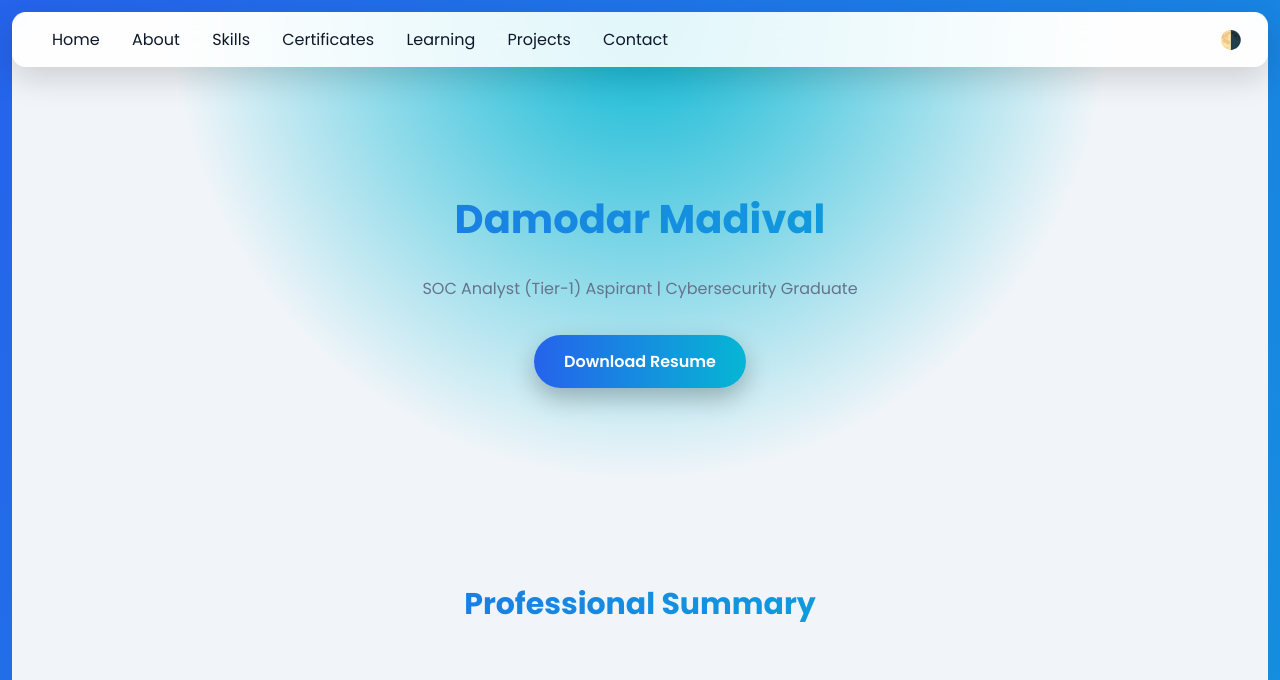
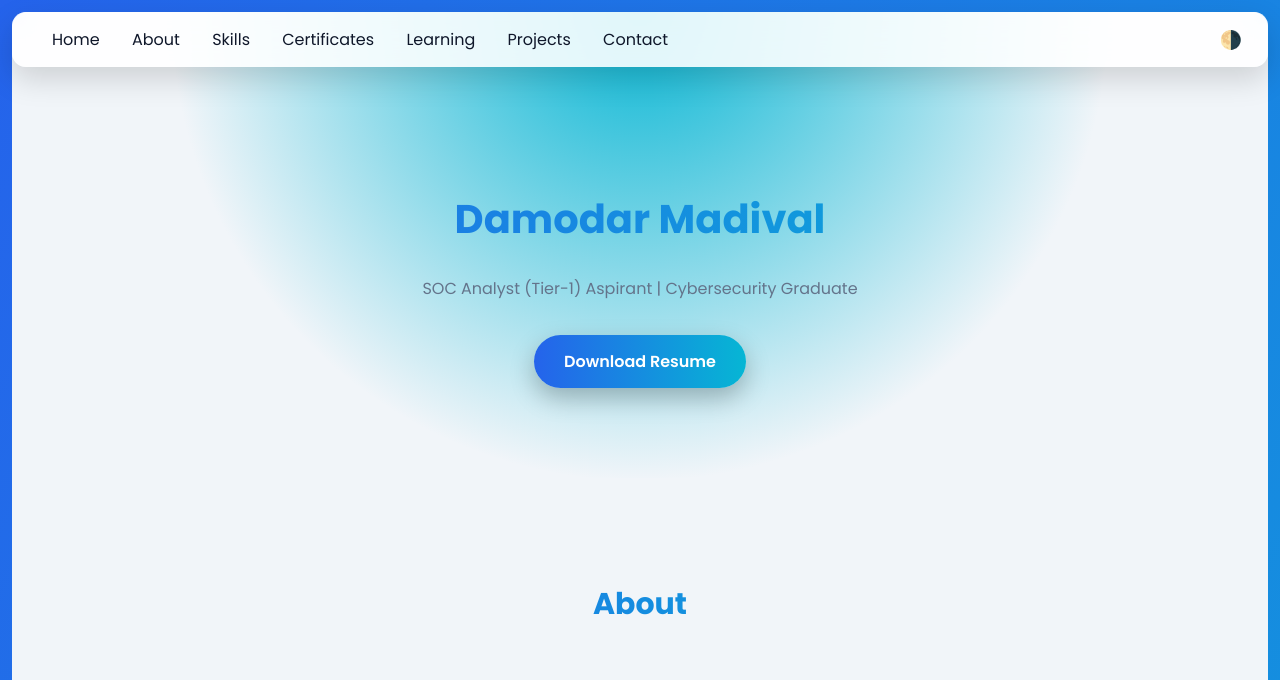
Before and after one commit to DamodarMadival88/DamodarMadival.github.io, a plain HTML site: page index.html in a window 1280 px wide. Shown: the top 680 px of the page. Drawn offline with Linux system fonts and the light colour scheme.

Commit message:
Update index.html

```diff
--- a/index.html
+++ b/index.html
@@ -200,8 +200,8 @@ footer{
   <a class="btn" href="resume.pdf" target="_blank">Download Resume</a>
 </div>
 
-<section>
-    <h2>Professional Summary</h2>
+<section id="about">
+    <h2>About</h2>
 
     <div style="display: flex; align-items: center; gap: 30px; flex-wrap: wrap;">
 
```
